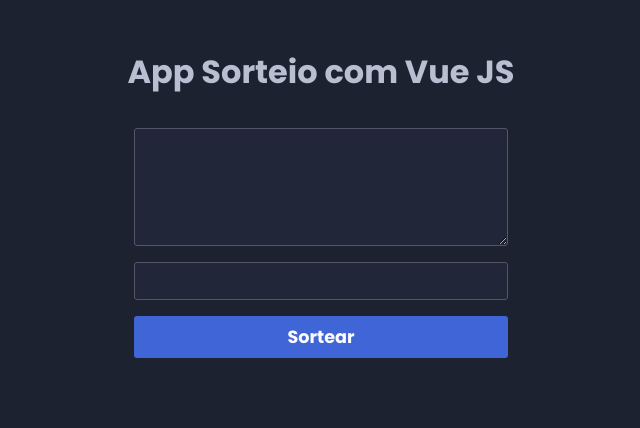
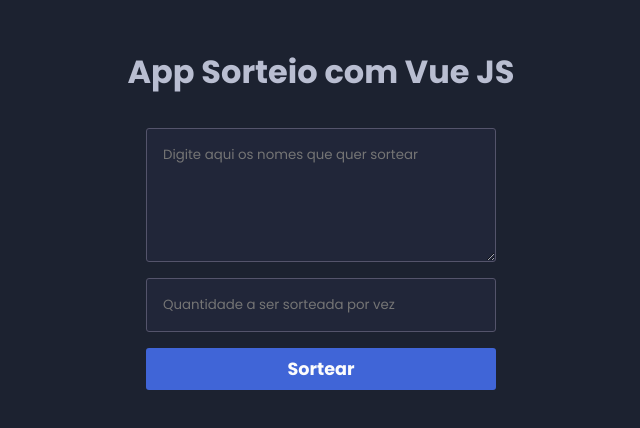
Before and after one commit to davidfreitas-dev/app-sorteio, a Vue app: page / in a window 1280 px wide. Shown: the top 428 px of the page, without its empty margins (319-959 px from the left). Built offline with nearby package versions, Linux system fonts and the light colour scheme; a web font is replaced by a local one.

Commit message:
Criação de Eventos Personalizados e Refatoração do Método de Sorteio

```diff
--- a/src/App.vue
+++ b/src/App.vue
@@ -1,7 +1,7 @@
 <template>
   <div id="app">
     <Header />
-    <Content :values="values"/>
+    <Content :values="values" @remove="remove($event)"/>
     <Footer />
   </div>
 </template>
@@ -18,11 +18,16 @@
   components: { Header, Content, Footer },
   data() {
     return {
-      values: [
-        { id: 1, name: 'David', status: false },
-        { id: 2, name: 'Batista', status: false },
-        { id: 3, name: 'Freitas', status: false },
-      ]
+      values: [ 'David', 'Batista', 'Freitas' ]
+    }
+  },
+  methods: {
+    remove(random) {
+      console.log(random)
+      const values = this.values
+      console.log(this.values)
+      //values.splice(random, 1)
+      console.log(values)
     }
   }
 }
--- a/src/components/Raffle.vue
+++ b/src/components/Raffle.vue
@@ -1,15 +1,13 @@
 <template>
   <div class="raffle">
-      <textarea cols="30" rows="5"></textarea>
-      <input type="text">
+      <textarea cols="30" rows="5" placeholder="Digite aqui os nomes que quer sortear"></textarea>
+      <input type="text" placeholder="Quantidade a ser sorteada por vez">
       <button @click="draw">Sortear</button>
-      <div class="display__raffle">
-        <ul>
-          <li v-for="(value, id) in values" :key="id">
-            {{ value.id == result ? value.name : '' }}
-          </li>
-        </ul>
-      </div>
+      <ul>
+        <li v-for="(value, i) in values" :key="i">
+          <span>{{ i == random ? value : '' }}</span>
+        </li>
+      </ul>
   </div>
 </template>
 
@@ -18,15 +16,17 @@
   props: ['values'],
   data() {
     return {
-      counter: 1,
-      result: ''
+      random: null
     }
   },
   methods: {
     draw() {
       const max = this.values.length
-      const result = Math.floor(Math.random() * (max - 1 + 1) + 1)
-      this.result = result
+      const random = Math.floor(Math.random() * max)
+
+      this.random = random
+
+      this.$emit('remove', random)
     }
   }
 }
@@ -43,7 +43,8 @@
 
   textarea, input {
     color: var(--font);
-    padding: .5rem;
+    width: 350px;
+    padding: 1rem;
     outline: none;
     border-radius: 3px;
     border: 1px solid var(--secondary);
@@ -66,4 +67,8 @@
     display: grid;
     place-items: center;
   }
+
+  span {
+    font-size: 1.3rem;
+  }
 </style>
--- a/src/template/Content.vue
+++ b/src/template/Content.vue
@@ -1,6 +1,6 @@
 <template>
   <div class="content">
-      <Raffle :values="values"/>
+      <Raffle :values="values" @remove="remove"/>
   </div>
 </template>
 
@@ -9,6 +9,11 @@
 export default {
   components: { Raffle },
   props: ['values'],
+  methods: {
+    remove(random) {
+      this.$emit('remove', random)
+    }
+  }
 }
 </script>
 
```
Also changed, not shown: 1 other file (tests, documents, lock files or other folders).
